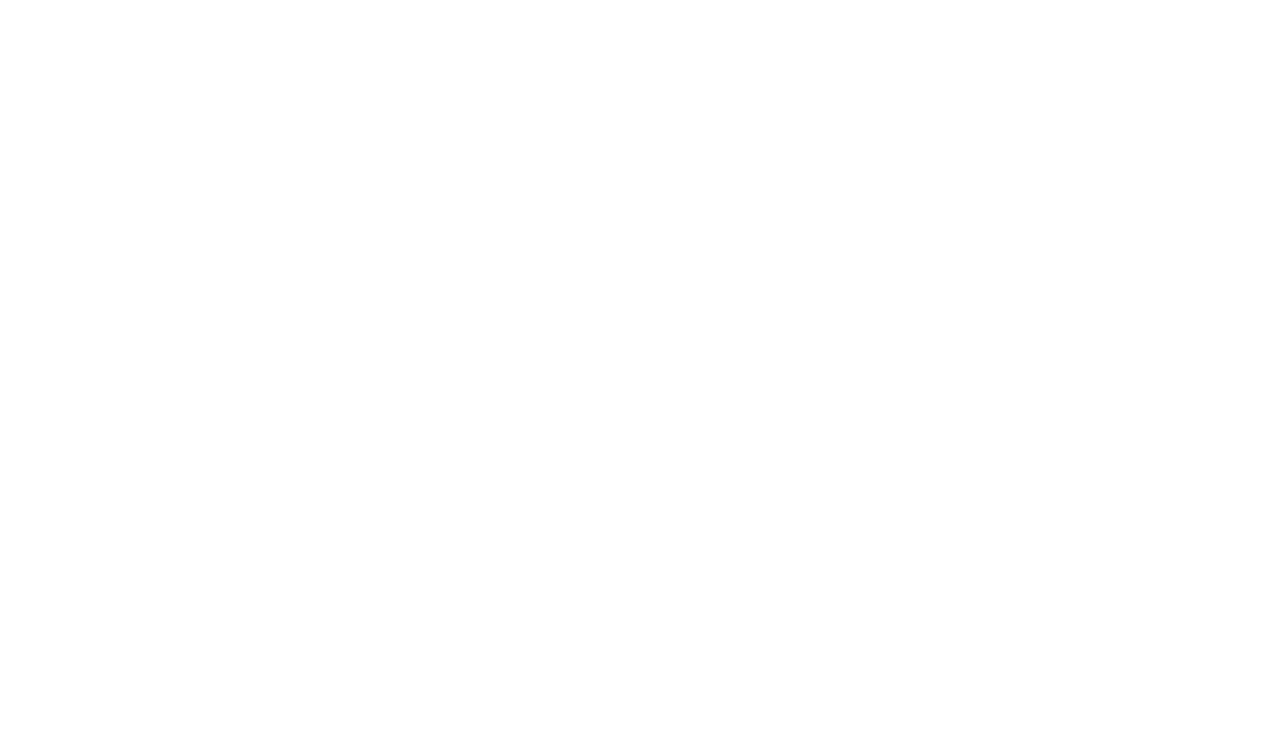
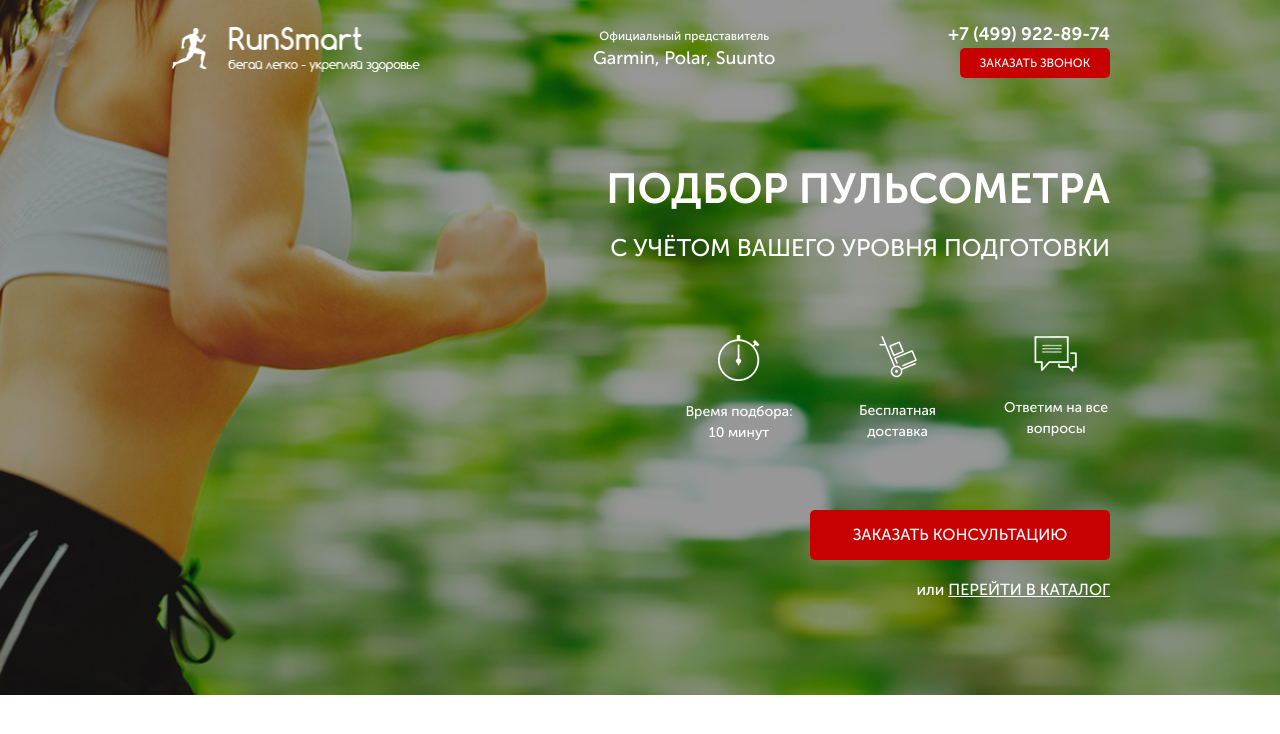
Before and after one commit to DmytroRyzhko/pulse, a website: page src/index.html in a window 1280 px wide. Drawn offline with Linux system fonts and the light colour scheme.

Commit message:
First section

```diff
--- a/src/index.html
+++ b/src/index.html
@@ -9,6 +9,53 @@
     <title>Pulse</title>
 </head>
 <body>
+    <section class="promo">
+        <div class="container">
+            <header class="header">
+                <a href="#" class="header__logo">
+                    <img src="icons/running-man.png" alt="logo">
+                </a>
+                <div class="header__official">
+                    Официальный представитель
+                    <span>Garmin, Polar, Suunto</span>
+                </div>
+                <div class="header__contacts">
+                    <a href="tel:+74999228974" class="header__phone">+7 (499) 922-89-74
+                    </a>
+                    <button class="button">заказать звонок</button>
+                </div>
+            </header>
+
+            <div class="promo__wrapper">
+                <h1 class="promo__header">Подбор пульсометра</h1>
+                <h2 class="promo__subheader">с учётом Вашего уровня подготовки</h2>
+
+                <div class="promo__icons">
+                    <div class="promo__icon">
+                        <img src="icons/stopwatch.png" alt="timer">
+                        Время подбора:
+                        10 минут
+                    </div>
+                    <div class="promo__icon">
+                        <img src="icons/free-delivery.png" alt="hand-cart">
+                        Бесплатная
+                        доставка
+                    </div>
+                    <div class="promo__icon">
+                        <img src="icons/answers.png" alt="answers">
+                        Ответим
+                        на все вопросы
+                    </div>
+                </div>
+
+                <button class="button button_main">заказать кОНСУЛЬТАЦИЮ</button>
+                <div class="promo__link">или
+                    <a href="#">ПЕРЕЙТИ В КАТАЛОГ</a>
+                </div>
+            </div>
+
+        </div>
+    </section>
 
 </body>
 </html>
--- a/src/sass/base/_variables.scss
+++ b/src/sass/base/_variables.scss
@@ -0,0 +1 @@
+$main-color: #c70101;
--- /dev/null
+++ b/src/sass/blocks/_buttons.scss
@@ -0,0 +1,18 @@
+.button {
+    width: 150px;
+    height: 30px;
+    border-radius: 5px;
+    background-color: $main-color;
+    border: none;
+    font-size: 12px;
+    font-weight: 500;
+    text-align: center;
+    color: #ffffff;
+    text-transform: uppercase;
+    &_main {
+        width: 300px;
+        height: 50px;
+        font-size: 16px;
+        margin-top: 67px;
+    }
+}
--- /dev/null
+++ b/src/sass/blocks/_header.scss
@@ -0,0 +1,37 @@
+.header {
+    display: flex;
+    justify-content: space-between;
+    align-items: center;
+    &__logo {
+        width: 250px;
+        img {
+            width: 100%;
+        }
+    }
+    &__official {
+        font-size: 12px;
+        font-weight: 500;
+        text-align: center;
+        color: #ffffff;
+        span {
+            display: block;
+            font-size: 18px;
+        }
+    }
+    &__phone {
+        display: block;
+        text-decoration: none;
+        font-size: 18px;
+        font-weight: 700;
+        color: #ffffff;
+        &:hover {
+        text-decoration: none;
+        color: #ffffff;
+        }
+    }
+    &__contacts {
+        display: flex;
+        flex-direction: column;
+        align-items: flex-end;
+    }
+}
--- /dev/null
+++ b/src/sass/blocks/_promo.scss
@@ -0,0 +1,59 @@
+.promo {
+    min-height: 650px;
+    padding: 21px 0 93px 0;
+    background: url('../../img/bg/promo_bg.jpg') center (center/cover) no-repeat;
+
+    &__wrapper {
+        display: flex;
+        flex-direction: column;
+        align-items: flex-end;
+        margin-top: 90px;
+    }
+    &__header {
+        font-size: 42px;
+        font-weight: 700;
+        color: #ffffff;
+        text-transform: uppercase;
+        line-height: 42px;
+        margin-bottom: 0;
+    }
+    &__subheader {
+        font-size: 24px;
+        margin-top: 17px;
+        font-weight: 500;
+        color: #ffffff;
+        text-transform: uppercase;
+        line-height: 42px;
+        margin-bottom: 0;
+    }
+    &__icons {
+        margin-top: 66px;
+        width: 425px;
+        display: flex;
+        justify-content: space-between;
+    }
+
+    &__icon {
+        img {
+            display: block;
+            margin: 0 auto;
+            margin-bottom: 20px;
+        }
+        width: 108px;
+        font-size: 14px;
+        font-weight: 500;
+        text-align: center;
+        color: #ffffff;
+    }
+    &__link {
+        font-size: 16px;
+        font-weight: 500;
+        color: #ffffff;
+        margin-top: 18px;
+        a {
+            text-transform: uppercase;
+            font-size: 16px;
+            color: #ffffff;
+        }
+    }
+}
--- a/src/sass/style.scss
+++ b/src/sass/style.scss
@@ -0,0 +1,15 @@
+@import 'base/variables';
+@import 'base/variables';
+@import 'blocks/promo';
+@import 'blocks/header';
+@import 'blocks/buttons';
+
+* {
+    font-family: 'Museo Sans Cyrl', sans-serif;
+}
+
+.container {
+    max-width: 940px;
+    margin: 0 auto;
+
+}
```
Also changed, not shown: src/css/style.min.css.
